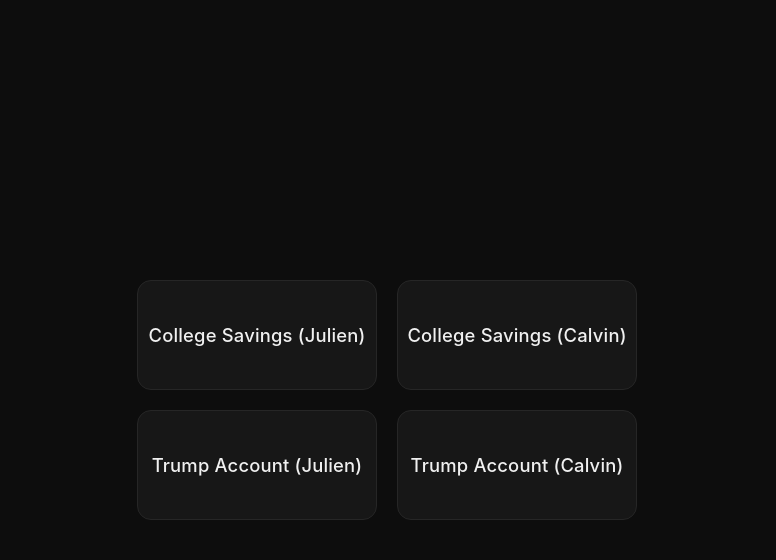
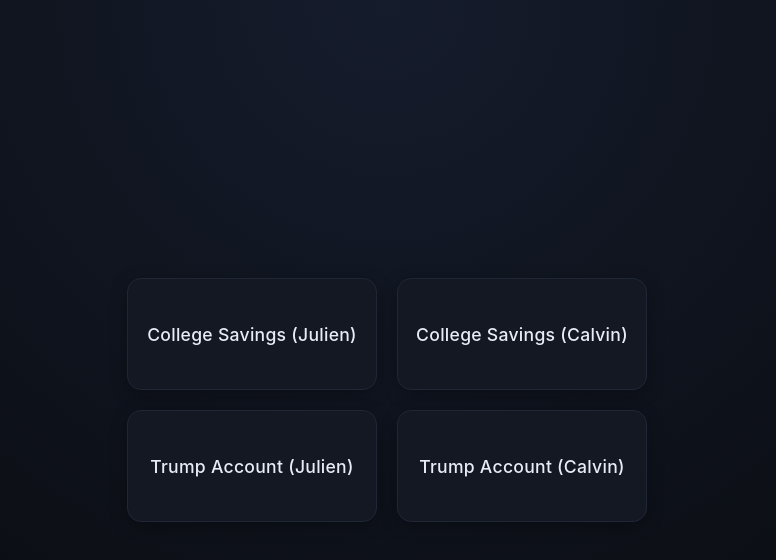
Before and after one commit to kjtddev/jcweb, a plain HTML site: page index.html in a window 1280 px wide. Shown: the whole page, without its empty margins (253-1029 px from the left). Drawn offline with Linux system fonts and the light colour scheme.

Commit message:
Update index.html

```diff
--- a/index.html
+++ b/index.html
@@ -3,25 +3,40 @@
 <head>
   <meta charset="UTF-8">
   <meta name="viewport" content="width=device-width, initial-scale=1.0">
-  <meta name="theme-color" content="#0d0d0d">
-  <title>Start Page</title>
+  <meta name="theme-color" content="#0b0e14">
+  <title>Julien and Calvin</title>
   <style>
+    :root {
+      --bg-base: #0b0e14;
+      --bg-gradient: radial-gradient(circle at 50% 0%, #151c2c 0%, #0b0e14 70%);
+      --card-bg: #131822;
+      --card-hover: #19202e;
+      --card-active: #1d2536;
+      --border-subtle: #1f2736;
+      --border-highlight: #3a4a6b;
+      --text-primary: #e8ecf4;
+      --accent-glow: rgba(99, 130, 196, 0.12);
+    }
+
     * {
       box-sizing: border-box;
       margin: 0;
       padding: 0;
       -webkit-tap-highlight-color: transparent;
     }
+
     body {
       font-family: -apple-system, BlinkMacSystemFont, "Segoe UI", Roboto, sans-serif;
-      background-color: #0d0d0d;
-      color: #f0f0f0;
+      background-color: var(--bg-base);
+      background-image: var(--bg-gradient);
+      color: var(--text-primary);
       display: flex;
       justify-content: center;
       align-items: center;
       min-height: 100dvh;
       padding: 1.25rem;
     }
+
     .grid {
       display: grid;
       grid-template-columns: 1fr;
@@ -29,38 +44,43 @@
       width: 100%;
       max-width: 400px;
     }
+
     a {
       display: flex;
       justify-content: center;
       align-items: center;
       min-height: 76px;
-      background-color: #171717;
-      color: #f0f0f0;
+      background-color: var(--card-bg);
+      color: var(--text-primary);
       text-decoration: none;
-      font-size: 1.15rem;
+      font-size: 1.1rem;
       font-weight: 500;
-      letter-spacing: 0.01em;
+      letter-spacing: 0.015em;
       border-radius: 14px;
-      border: 1px solid #262626;
-      transition: transform 0.12s ease, background-color 0.15s ease, border-color 0.15s ease;
+      border: 1px solid var(--border-subtle);
+      box-shadow: 0 4px 20px -4px rgba(0, 0, 0, 0.45);
+      transition: transform 0.14s ease, background-color 0.18s ease, border-color 0.18s ease, box-shadow 0.18s ease;
     }
+
     a:active {
       transform: scale(0.98);
-      background-color: #222222;
-      border-color: #404040;
+      background-color: var(--card-active);
+      border-color: var(--border-highlight);
     }
+
     @media (min-width: 600px) {
       .grid {
         grid-template-columns: repeat(2, 1fr);
-        max-width: 500px;
+        max-width: 520px;
         gap: 1.25rem;
       }
       a {
-        min-height: 110px;
+        min-height: 112px;
       }
       a:hover {
-        background-color: #202020;
-        border-color: #444444;
+        background-color: var(--card-hover);
+        border-color: var(--border-highlight);
+        box-shadow: 0 8px 28px -4px rgba(0, 0, 0, 0.6), 0 0 0 1px var(--accent-glow);
         transform: translateY(-2px);
       }
     }
```
